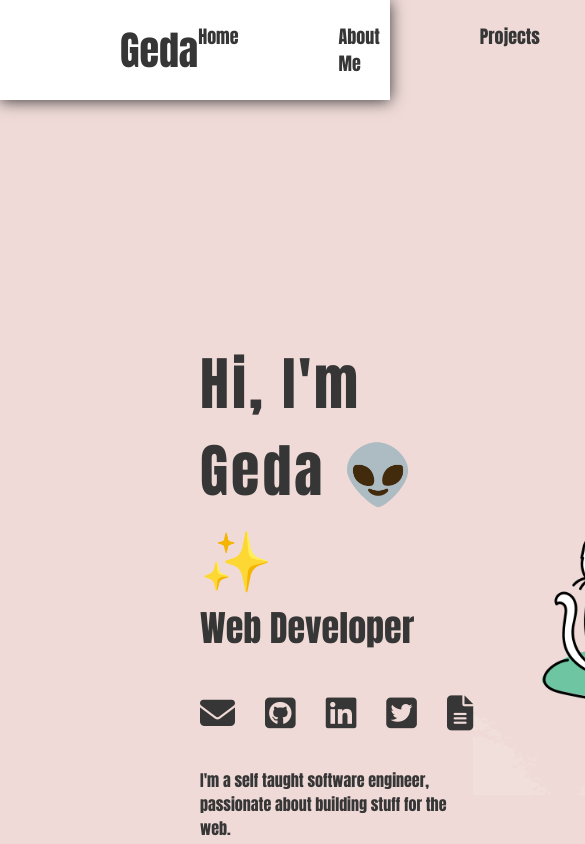
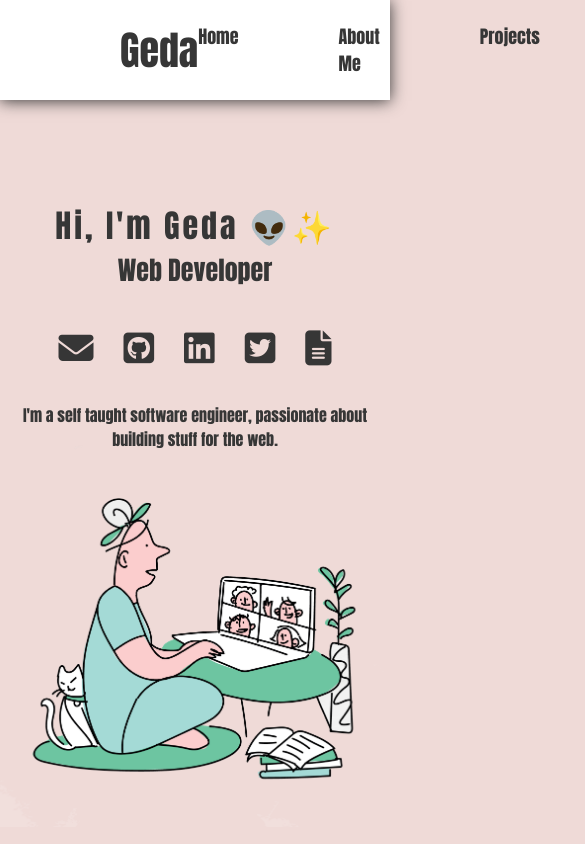
Before and after one commit to gedadev/portfolio, a plain HTML site: page index.html in a window 390 px wide. Shown: the top 844 px of the page, 585 px wide, since content can reach past the window. Drawn offline with Linux system fonts and the light colour scheme.

Commit message:
Added media queries to the presentation section

```diff
--- a/index.html
+++ b/index.html
@@ -31,7 +31,9 @@
                 <a href="https://twitter.com/home" target="_blank"><i class="fa-brands fa-twitter-square"></i></a>
                 <a href=""><i class="fa-solid fa-file-lines"></i></a>
             </div>
-            <p>I'm a self taught software engineer, passionate about building stuff for the web.</p>
+            <span>
+                I'm a self taught software engineer, passionate about building stuff for the web.
+            </span>
         </div>
         <div id="image">
             <img src="./img/v872batch5-nunny-01.png" alt="">
--- a/style.css
+++ b/style.css
@@ -25,6 +25,9 @@ a:hover {
 
 body {
     background-color: var(--bg-color);
+    display: flex;
+    flex-direction: column;
+    align-items: center;
 }
 
 /* Header Section */
@@ -56,41 +59,83 @@ header > h1 {
 
 /* Presentation Section */
 
+/* Mobile display */
+@media (max-width: 1079px) {
     #presentation {
         margin-top: 100px;
+        display: grid;
+        grid-template-rows: repeat(2, 280px);
+        grid-template-columns: 100%;
+        padding-top: 12vh;
+    }
+    #greeting > h2 {
+        font-size: 32px;
+        font-weight: 200;
+        letter-spacing: 3px;
+        text-align: center;
+    }
+    #greeting > h3 {
+        font-size: 26px;
+        font-weight: 200;
+        text-align: center;
+    }
+    #greeting > div {
         display: flex;
+        gap: 30px;
+        margin: 30px 0;
+        font-size: 35px;
+        justify-content: center;
+    }
+    #greeting > span {
+        text-align: center;
+        display: block;
+    }
+    #image {
+        display: flex;
+        justify-content: center;
+        align-items: center;
+        flex: 1;
+    }
+    #image > img {
+        width: clamp(412px, 100%, 500px);
+        height: auto;
+    }
 }
 
+@media (min-width: 1080px) {
+    #presentation {
+        width: 80%;
+        margin-top: 100px;
+        display: grid;
+        grid-template-columns: repeat(2, 1fr);
+        padding-top: 5vh;
+    }
     #greeting {
-    padding: 240px 0 0 200px;
+        padding: 200px 0 0 0;
     }
-
     #greeting > h2 {
         font-size: 58px;
         font-weight: 200;
         letter-spacing: 3px;
     }
-
     #greeting > h3 {
         font-size: 36px;
         font-weight: 200;
     }
-
     #greeting > div {
         display: flex;
         gap: 30px;
         margin: 30px 0;
         font-size: 35px;
     }
-
     #image {
         display: flex;
         justify-content: center;
         align-items: center;
         flex: 1;
     }
-
     #image > img {
-    width: 650px;
+        width: 600px;
         height: auto;
     }
+}
```
Lines whose indentation alone changed are shown as unchanged.
